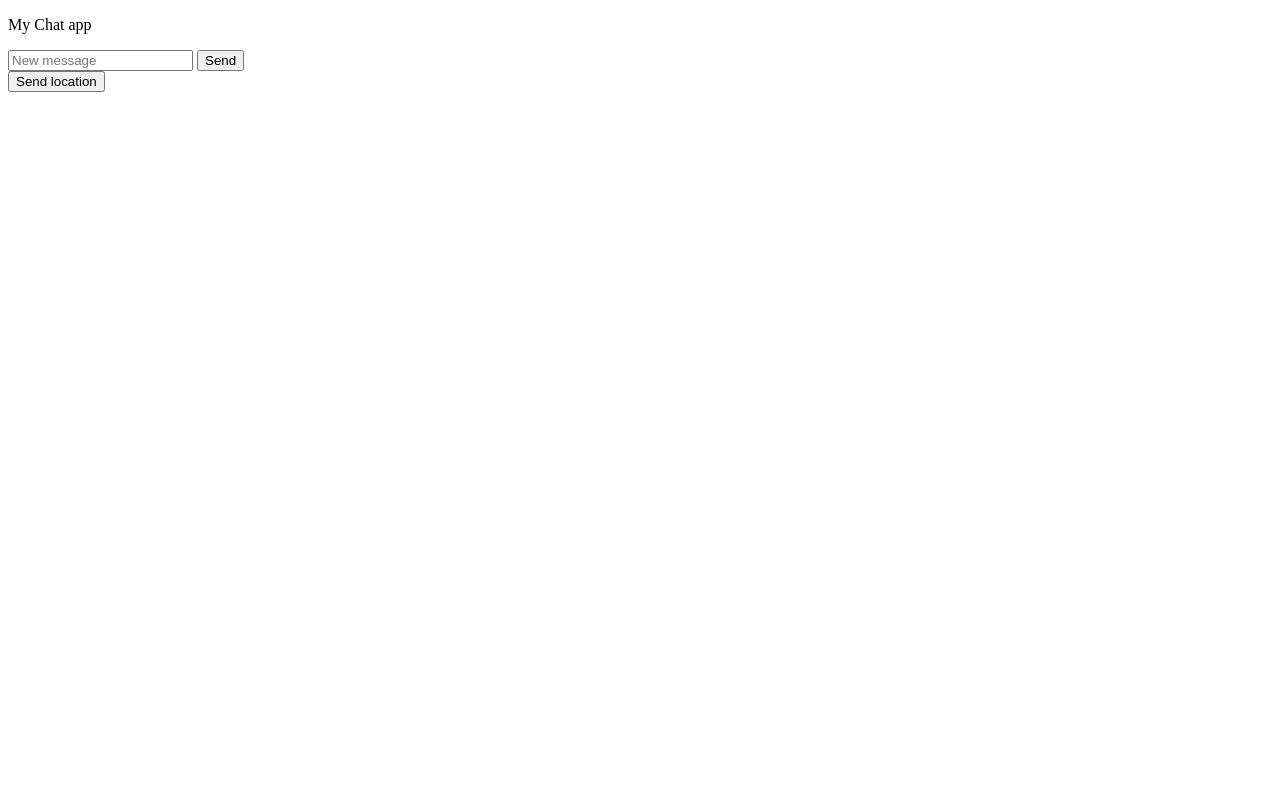
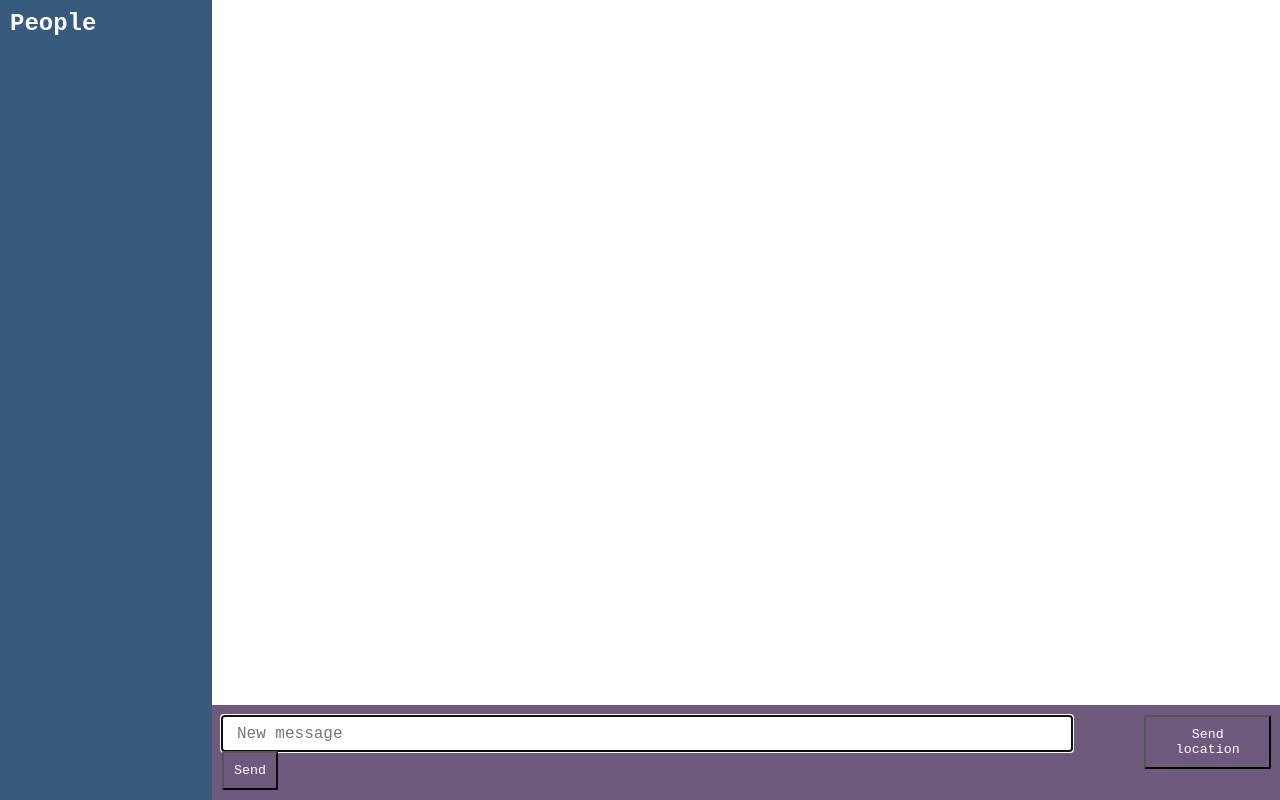
Before and after one commit to jgalindez2/The-wolf-chat, a website: page public/index.html in a window 1280 px wide. Drawn offline with nearby package versions, Linux system fonts and the light colour scheme; no server answers.

Commit message:
chat design and moment.js

```diff
--- a/package.json
+++ b/package.json
@@ -15,6 +15,7 @@
     "chai": "^4.2.0",
     "expect.js": "^0.3.1",
     "express": "^4.16.4",
+    "moment": "^2.24.0",
     "socket.io": "^2.2.0"
   },
   "devDependencies": {
--- /dev/null
+++ b/public/css/style.css
@@ -0,0 +1,80 @@
+*{
+  box-sizing: border-box;
+  margin: 0;
+  font-family: 'Courier New', Courier, monospace !important;
+}
+
+html, body{
+  height: 100%;
+}
+
+.chat{
+  display: flex;
+}
+
+.chat__sidebar{
+  overflow-y: scroll;
+  height: 100vh;
+  width: 250px;
+  padding: 10px;
+  color: white;
+  font-weight: 600;
+  background-color: #375A7D;
+}
+
+.chat__box{
+  height: 100%;
+  width: 100%;
+}
+
+.char__form{
+  display: flex;
+}
+
+.chat__messages{
+  padding: 10px;
+  overflow-y: scroll;
+  line-height: 25px;
+  -webkit-overflow-scrolling: touch;
+}
+
+.chat_message-p{
+  font-size: 16px;
+}
+
+.chat__form-box{
+  display: flex;
+  width: calc(100% - 211px);
+  background-color: #6E5A7D;
+  padding: 10px;
+  position: absolute;
+  align-items: baseline;
+  bottom: 0;
+}
+
+.chat__input{
+  width: 850px;
+  margin-right: 10px;
+  height: 35px;
+  border: 0;
+  align-items: baseline;
+  padding: 15px;
+  border-radius: 2px;
+  font-size: 16px;
+}
+
+.chat__button{
+  border-radius: 2px;
+  background-color: #6E5A7D;
+  color: white;
+  cursor: pointer;
+  padding: 10px;
+}
+
+.chat__button-submit{
+  margin-right: 10px;
+}
+
+.chat__button-submit:disabled, .chat__button-location:disabled{
+  cursor: not-allowed;
+}
--- a/public/index.html
+++ b/public/index.html
@@ -2,18 +2,27 @@
 <html>
   <head>
     <meta charset="utf-8">
+    <link rel="stylesheet" href="/css/style.css">
   </head>
   <body>
-    <p>My Chat app</p>
-    <ol id="chat-list"></ol>
-    <form id="chat-form">
-      <input name="message" type="text" placeholder="New message">
-      <button type="submit">Send</button>
-    </form>
-    <button id="send-location">Send location</button>
-
+    <div class="chat">
+      <div class="chat__sidebar">
+        <h2>People</h2>
+      </div>
+      <div class="chat__box">
+        <div id="chat-list" class="chat__messages"></div>
+        <div class="chat__form-box">
+          <form id="chat-form" class="chat__form">
+            <input class="chat__input" name="message" type="text" placeholder="New message" autofocus autocomplete="off">
+            <button class="chat__button chat__button-submit" type="submit">Send</button>
+          </form>
+          <button class="chat__button chat__button-location" id="send-location">Send location</button>
+        </div>
+      </div>
+    </div>
     <script src="/socket.io/socket.io.js"></script>
     <script src="https://code.jquery.com/jquery-3.3.1.min.js"></script>
+    <script src="https://cdnjs.cloudflare.com/ajax/libs/moment.js/2.24.0/moment.min.js"></script>
     <script src="js/index.js"></script>
   </body>
 </html>
--- a/public/js/index.js
+++ b/public/js/index.js
@@ -9,12 +9,14 @@ socket.on('disconnect', function(){
 })
 
 socket.on('newMessage', message => {
-  var list = $('<li></li>').text(`${message.from}: ${message.text}`)
+  const formatedTime = moment(message.createdAt).format('h:mm a')
+  var list = $('<p class="chat_message-p"></p>').text(`${message.from} ${formatedTime}: ${message.text}`)
   $('#chat-list').append(list)
 })
 
 socket.on('newLocationMessage', message => {
-  var list = $('<li></li>').text(`${message.from}: `)
+  const formatedTime = moment(message.createdAt).format('h:mm a')
+  var list = $('<p class="chat_message-p"></p>').text(`${message.from} ${formatedTime}: `)
   var link = $('<a target="_blank">See my location</a>').attr('href', message.url)
   list.append(link)
   $('#chat-list').append(list)
@@ -22,22 +24,33 @@ socket.on('newLocationMessage', message => {
 
 $('#chat-form').on('submit', function(e) {
   e.preventDefault();
-  socket.emit('createMessage', {
-    from: 'User',
-    text: $('input[name=message]').val()
-  })
+  var text = $('input[name=message]')
+  if (text.val() !== '') {
+    $('.chat__button-submit').attr('disabled', true)
+    socket.emit('createMessage', {
+      from: 'User',
+      text: text.val()
+    }, function () {
+      text.val('')
+      $('.chat__button-submit').attr('disabled', false)
+    })
+  }
 })
 
 $('#send-location').click(function (e) {
   if (!navigator.geolocation) {
     return alert('Geolocation not supported by your browser')
   }
+  $('.chat__button-location').attr('disabled', true).text('Sending location')
   navigator.geolocation.getCurrentPosition(function (position) {
     socket.emit('createLocationMessage', {
       latitude: position.coords.latitude,
       longitude: position.coords.longitude
+    }, function () {
+      $('.chat__button-location').attr('disabled', false).text('Send location')
     })
   }, function () {
     alert('Unable to fetch location.')
+    $('.chat__button-location').attr('disabled', false)
   })
 })
--- a/server/index.js
+++ b/server/index.js
@@ -11,12 +11,14 @@ const { generateMessage, generateLocationMessage } = require('../server/utils/me
 io.on('connection', socket => {
   socket.emit('newMessage', generateMessage('Admin', 'Welcome to the chat'))
   socket.broadcast.emit('newMessage', generateMessage('Admin', 'New user joined'))
-  socket.on('createMessage', message => {
+  socket.on('createMessage', (message, callback) => {
     // io.emit emit for all the connections.
     io.emit('newMessage', generateMessage(message.from, message.text))
+    callback()
   })
-  socket.on('createLocationMessage', ({ latitude, longitude }) => {
+  socket.on('createLocationMessage', ({ latitude, longitude }, callback) => {
     io.emit('newLocationMessage', generateLocationMessage('Admin', latitude, longitude))
+    callback()
   })
   socket.on('disconnect', () => {
     console.log('User has been disconnected')
--- a/server/utils/message.js
+++ b/server/utils/message.js
@@ -1,8 +1,10 @@
+const moment = require('moment')
+
 const generateMessage = (from, text) => {
   return {
     from,
     text,
-    createdAt: new Date().getTime()
+    createdAt: moment().valueOf()
   }
 }
 
@@ -10,7 +12,7 @@ const generateLocationMessage = (from, lat, long) => {
   return {
     from,
     url: `https://google.com/maps?q=${lat},${long}`,
-    createdAt: new Date().getTime()
+    createdAt: moment().valueOf()
   }
 }
 
```
Also changed, not shown: 1 other file.
